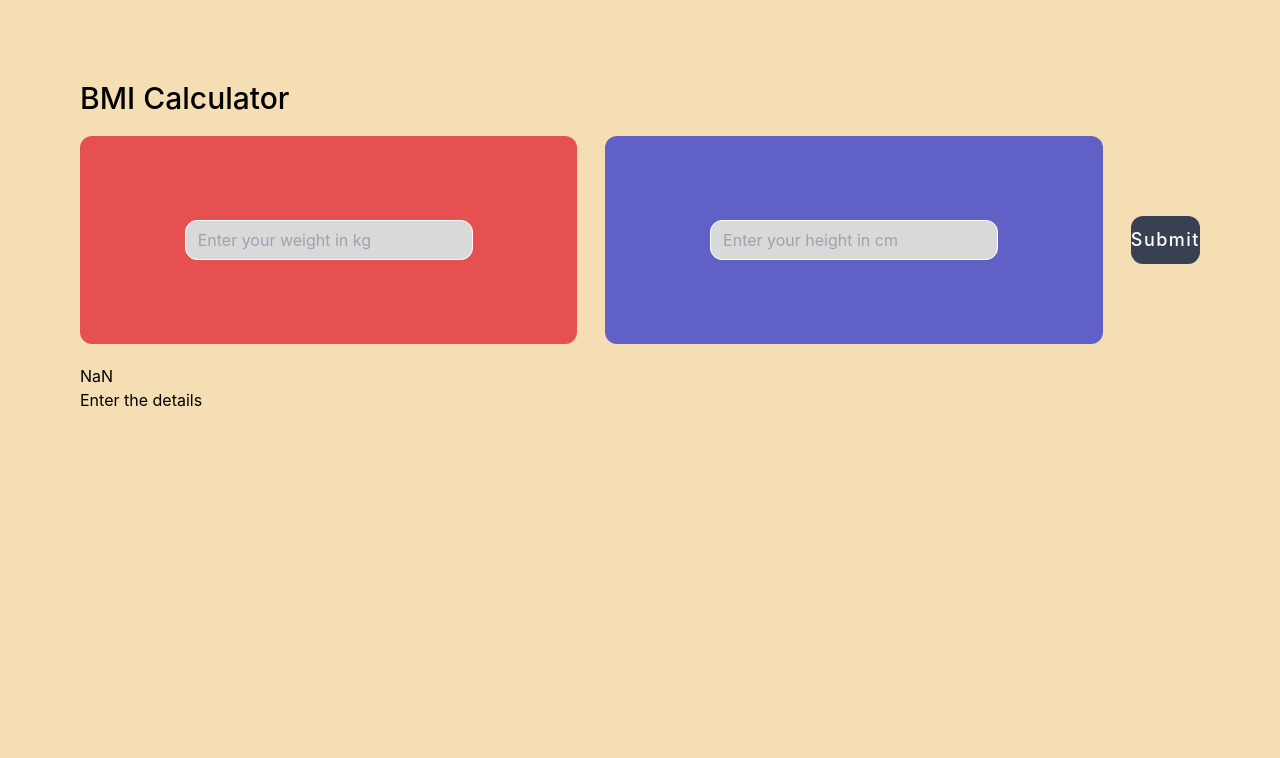
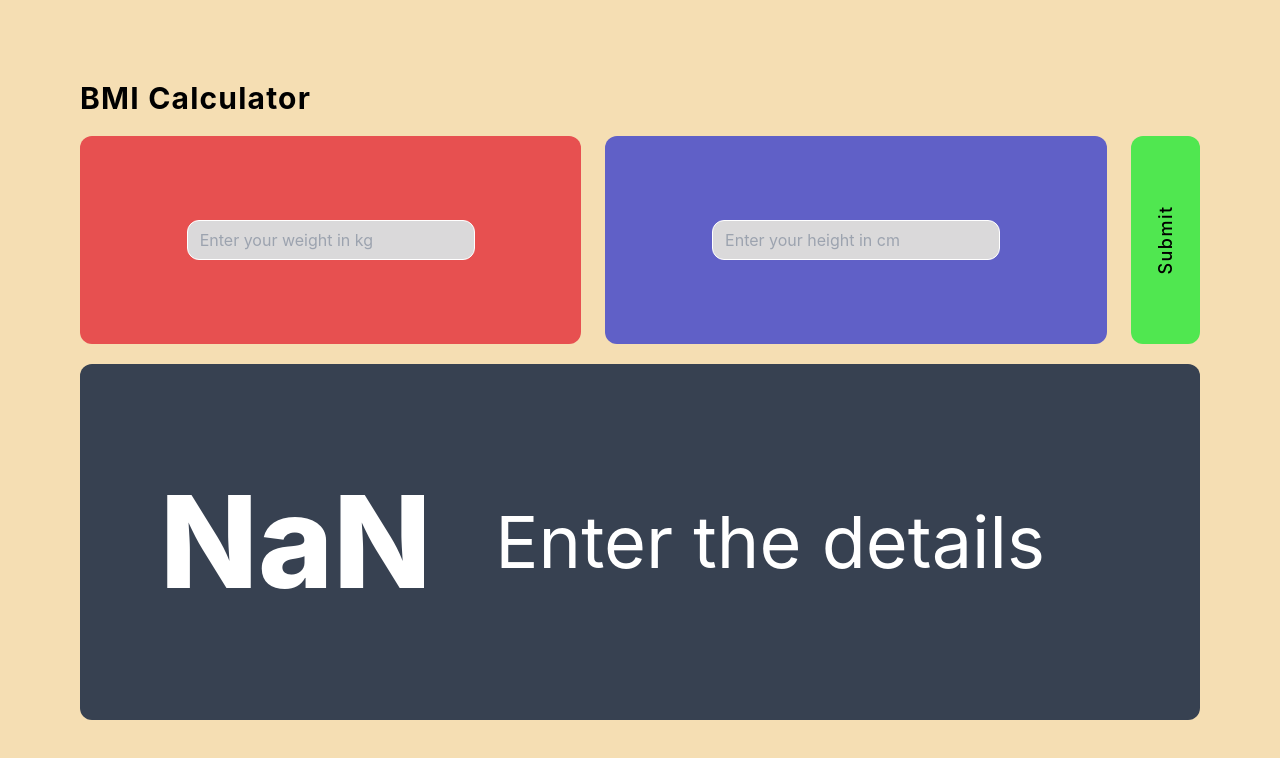
Before and after one commit to Dhanush-ck/bmi-calculator, a React (Vite) app: page / in a window 1280 px wide. Shown: the top 758 px of the page. Built offline with nearby package versions, Linux system fonts and the light colour scheme.

Commit message:
style : Added style for the elements

```diff
--- a/src/index.css
+++ b/src/index.css
@@ -30,10 +30,12 @@
 
 header {
   @apply font-medium text-3xl w-full ;
+  font-weight: 700;
+  letter-spacing: 1.2px
 }
 
 .input {
-  @apply flex justify-center items-center gap-7 w-full;
+  @apply flex justify-center items-center gap-6 w-full;
 }
 
 .weight, .height {
@@ -56,6 +58,31 @@ header {
 }
 
 .submit-button {
-  @apply bg-gray-700 rounded-xl h-12 text-white text-lg font-medium;
+  @apply bg-gray-700 rounded-xl h-full text-black text-lg font-medium;
   letter-spacing: 1.5px;
+  background-color: #50E750;
+  transition: 0.2s;
+  &:hover {
+    color: #50E750;
+    @apply bg-gray-800
+  }
 }
+
+.submit-button div {
+  /* @apply w-full h-full; */
+  rotate: 270deg;
+}
+
+.output {
+  @apply w-full h-full grid justify-center items-center rounded-xl bg-gray-700 text-white gap-16 p-20;
+  grid-template-columns: auto 1fr;
+}
+
+.bmi {
+  @apply text-9xl;
+  font-weight: 800;
+}
+
+.category {
+  @apply text-7xl
+}
```
